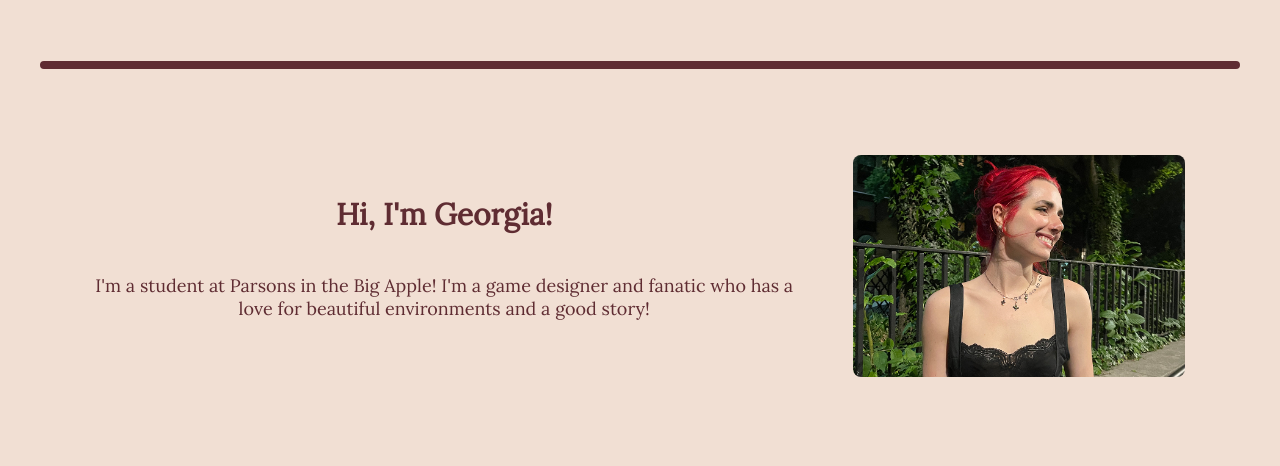
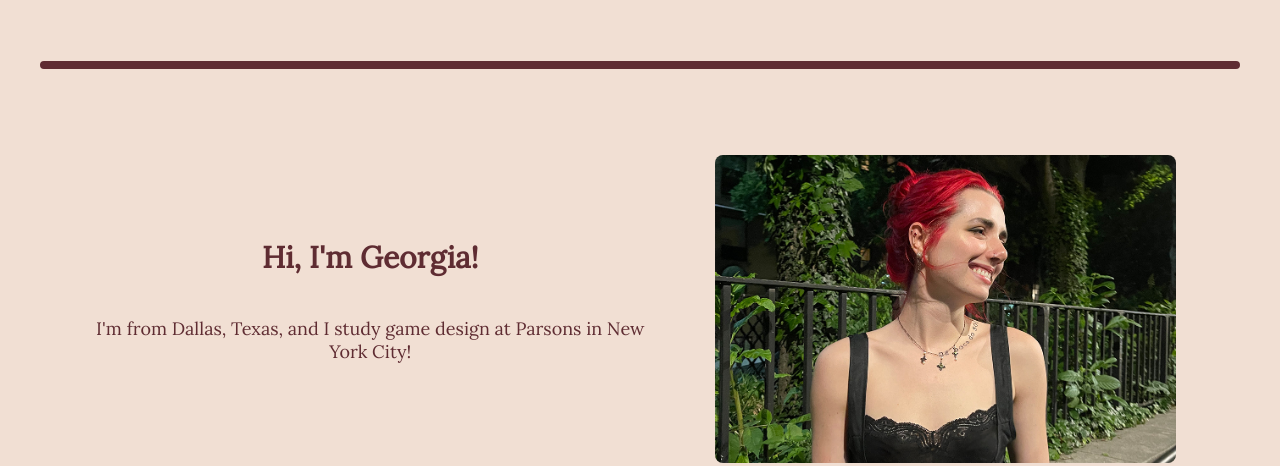
Before and after one commit to gwell09/Portfolio-Website, a plain HTML site: page index.html in a window 1280 px wide. Shown: the part 630-1096 px from the top of the page. Drawn offline with Linux system fonts and the light colour scheme; a web font is replaced by a local one.

Commit message:
Update index.html

```diff
--- a/index.html
+++ b/index.html
@@ -49,8 +49,7 @@
                 Hi, I'm Georgia!
             </h2>
             <h6>
-                I'm a student at Parsons in the Big Apple! I'm a game designer and fanatic who has a
-                love for beautiful environments and a good story!
+                I'm from Dallas, Texas, and I study game design at Parsons in New York City!
             </h6>
         </div>
         <div class="Homeimg">
```
